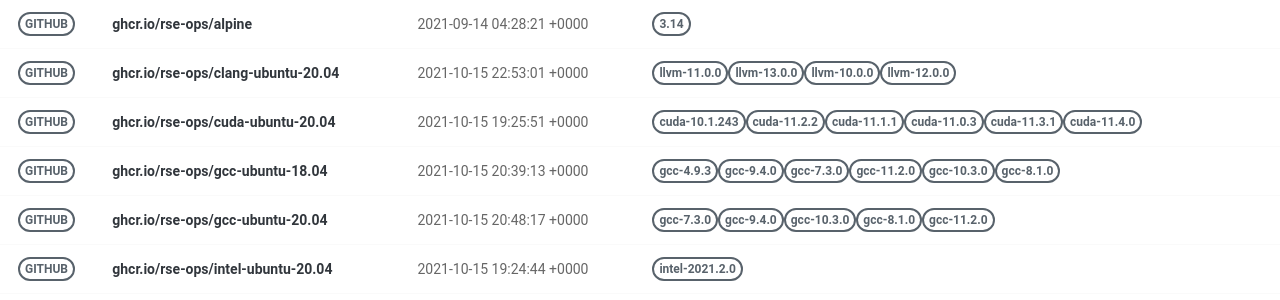
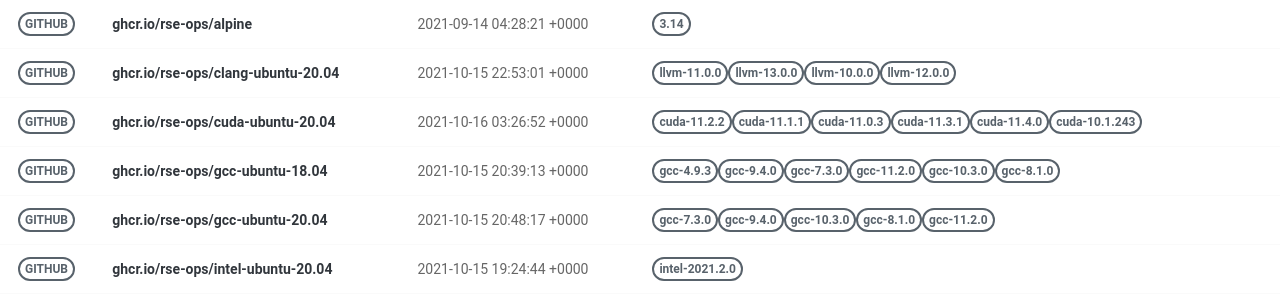
Before and after one commit to rse-ops/docker-images, a Jekyll site: the page built from pages/index.md, in a window 1280 px wide. Shown: the part 130-430 px from the top of the page. Built offline with Jekyll 4.4.1, drawn with Linux system fonts in a browser that asks for light colours; nearby versions of some CDN libraries.

Commit message:
Automated push to update library 2021-10-16

```diff
--- a/_library/ghcr.io-rse-ops-cuda-ubuntu-20.04.md
+++ b/_library/ghcr.io-rse-ops-cuda-ubuntu-20.04.md
@@ -1,28 +1,28 @@
 ---
 layout: container
 name: ghcr.io/rse-ops/cuda-ubuntu-20.04
-updated_at: 2021-10-15 19:25:51.755362
+updated_at: 2021-10-16 03:26:52.360715
 
 
-container_url: https://github.com/orgs/rse-radiuss/packages/container/package/cuda-ubuntu-20.04
+container_url: https://github.com/orgs/rse-ops/packages/container/package/cuda-ubuntu-20.04
 versions:
- - tag: cuda-10.1.243
-   dockerfile: https://github.com/rse-radiuss/docker-images/blob/main/ubuntu/cuda/Dockerfile
-   manifest: https://crane.ggcr.dev/manifest/ghcr.io/rse-ops/cuda-ubuntu-20.04:cuda-10.1.243
  - tag: cuda-11.2.2
-   dockerfile: https://github.com/rse-radiuss/docker-images/blob/main/ubuntu/cuda/Dockerfile
+   dockerfile: https://github.com/rse-ops/docker-images/blob/main/ubuntu/cuda/Dockerfile
    manifest: https://crane.ggcr.dev/manifest/ghcr.io/rse-ops/cuda-ubuntu-20.04:cuda-11.2.2
  - tag: cuda-11.1.1
-   dockerfile: https://github.com/rse-radiuss/docker-images/blob/main/ubuntu/cuda/Dockerfile
+   dockerfile: https://github.com/rse-ops/docker-images/blob/main/ubuntu/cuda/Dockerfile
    manifest: https://crane.ggcr.dev/manifest/ghcr.io/rse-ops/cuda-ubuntu-20.04:cuda-11.1.1
  - tag: cuda-11.0.3
-   dockerfile: https://github.com/rse-radiuss/docker-images/blob/main/ubuntu/cuda/Dockerfile
+   dockerfile: https://github.com/rse-ops/docker-images/blob/main/ubuntu/cuda/Dockerfile
    manifest: https://crane.ggcr.dev/manifest/ghcr.io/rse-ops/cuda-ubuntu-20.04:cuda-11.0.3
  - tag: cuda-11.3.1
-   dockerfile: https://github.com/rse-radiuss/docker-images/blob/main/ubuntu/cuda/Dockerfile
+   dockerfile: https://github.com/rse-ops/docker-images/blob/main/ubuntu/cuda/Dockerfile
    manifest: https://crane.ggcr.dev/manifest/ghcr.io/rse-ops/cuda-ubuntu-20.04:cuda-11.3.1
  - tag: cuda-11.4.0
-   dockerfile: https://github.com/rse-radiuss/docker-images/blob/main/ubuntu/cuda/Dockerfile
+   dockerfile: https://github.com/rse-ops/docker-images/blob/main/ubuntu/cuda/Dockerfile
    manifest: https://crane.ggcr.dev/manifest/ghcr.io/rse-ops/cuda-ubuntu-20.04:cuda-11.4.0
+ - tag: cuda-10.1.243
+   dockerfile: https://github.com/rse-ops/docker-images/blob/main/ubuntu/cuda/Dockerfile
+   manifest: https://crane.ggcr.dev/manifest/ghcr.io/rse-ops/cuda-ubuntu-20.04:cuda-10.1.243
 
 ---
```
